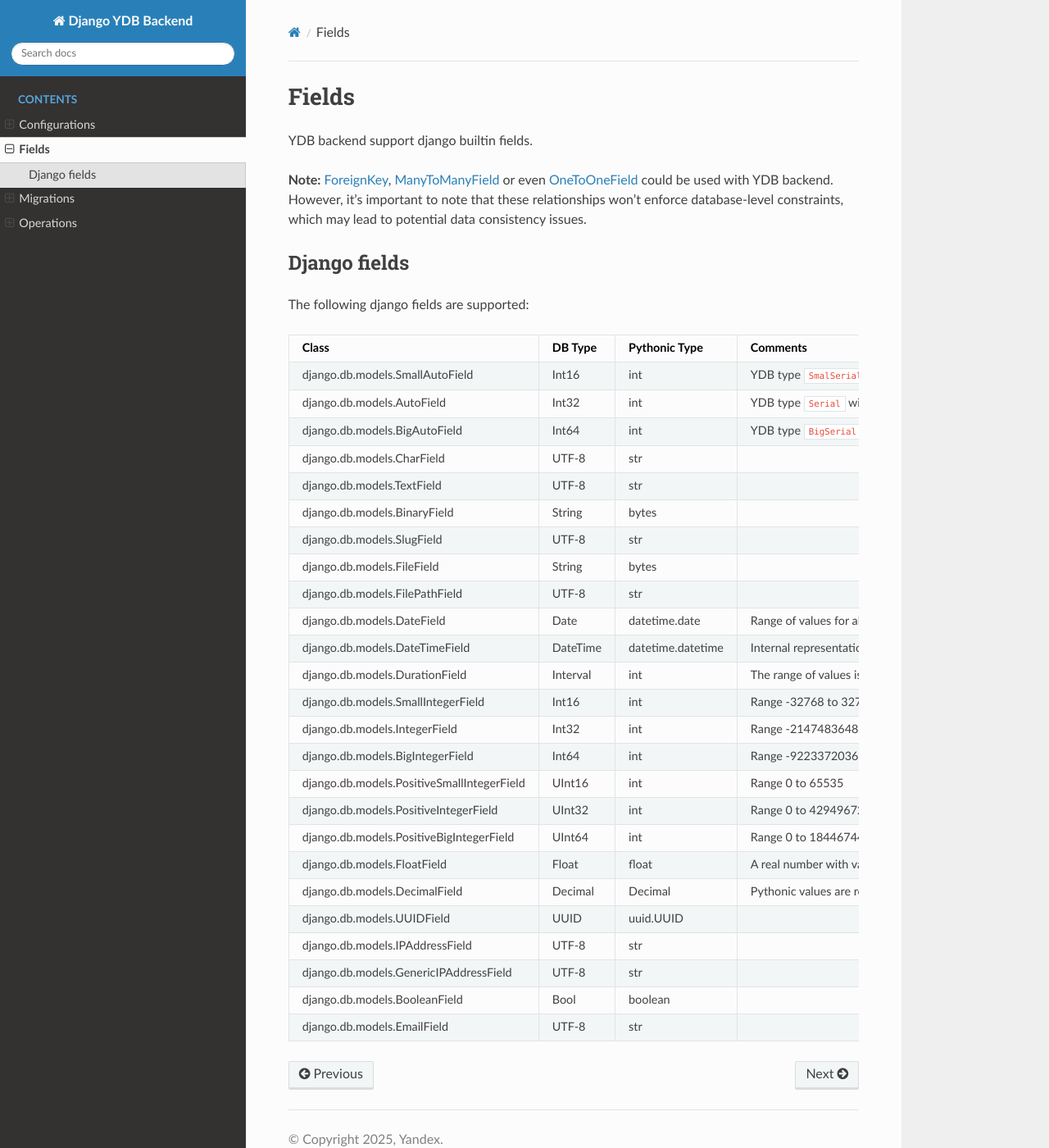
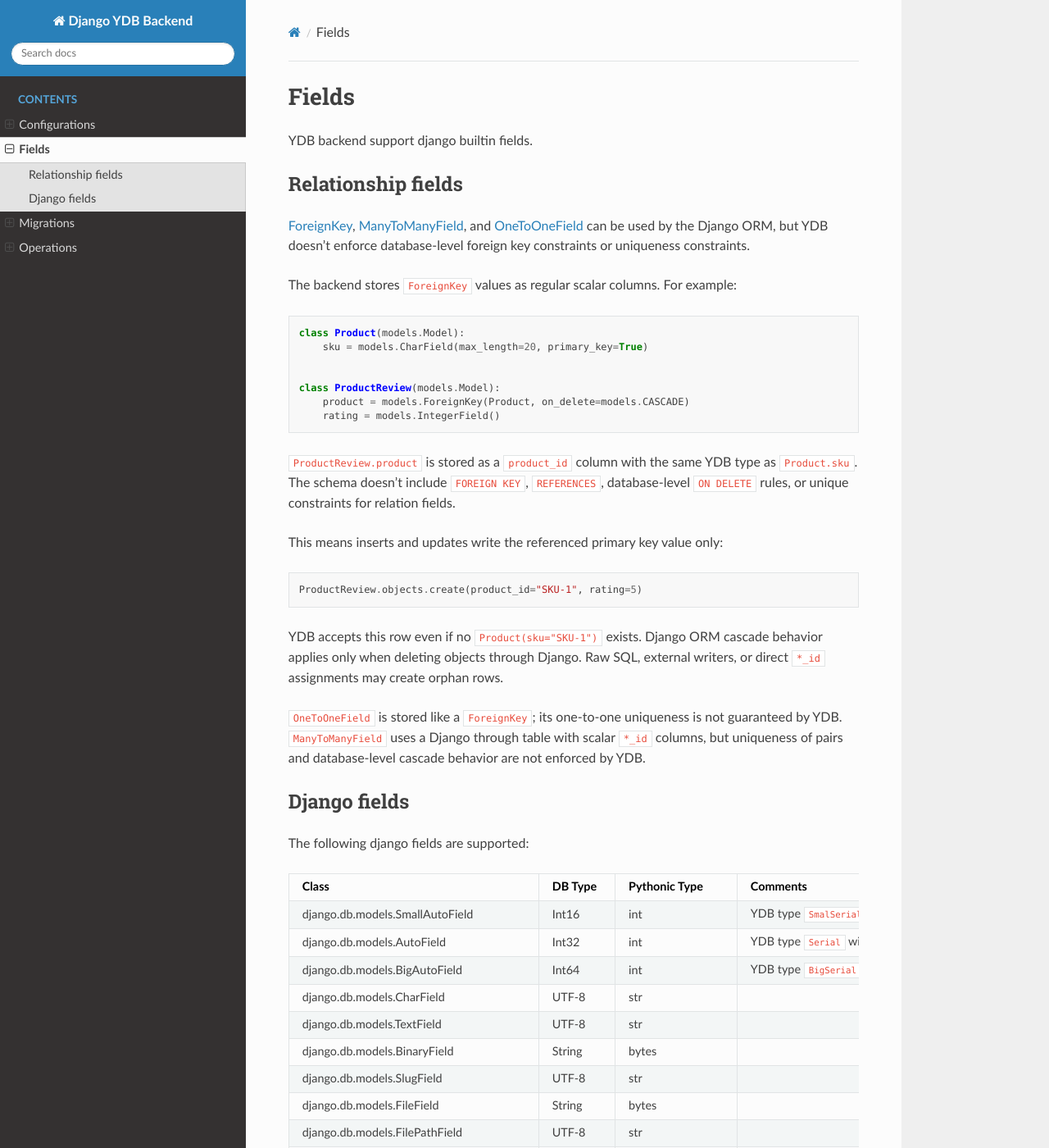
Before and after one commit to ydb-platform/django-ydb-backend, a Sphinx documentation site: the page built from docs/FIELDS.md, in a window 1280 px wide and 1400 px high. Shown: the whole window at 82% size. Built offline with Sphinx 7.4.7 and the Read the Docs theme 3.1.0, drawn with Linux system fonts in a browser that asks for light colours.

Commit message:
Fix relationship field parameter typing

````diff
--- a/docs/FIELDS.md
+++ b/docs/FIELDS.md
@@ -3,9 +3,44 @@
 
 YDB backend support django builtin fields.
 
-**Note:** [ForeignKey](https://docs.djangoproject.com/en/dev/ref/models/fields/#foreignkey), [ManyToManyField](https://docs.djangoproject.com/en/dev/ref/models/fields/#manytomanyfield)
-or even [OneToOneField](https://docs.djangoproject.com/en/dev/ref/models/fields/#onetoonefield) could be used with YDB backend.
-However, it's important to note that these relationships won't enforce database-level constraints, which may lead to potential data consistency issues.
+## Relationship fields
+
+[ForeignKey](https://docs.djangoproject.com/en/dev/ref/models/fields/#foreignkey),
+[ManyToManyField](https://docs.djangoproject.com/en/dev/ref/models/fields/#manytomanyfield),
+and [OneToOneField](https://docs.djangoproject.com/en/dev/ref/models/fields/#onetoonefield)
+can be used by the Django ORM, but YDB doesn't enforce database-level foreign
+key constraints or uniqueness constraints.
+
+The backend stores `ForeignKey` values as regular scalar columns. For example:
+
+```python
+class Product(models.Model):
+    sku = models.CharField(max_length=20, primary_key=True)
+
+
+class ProductReview(models.Model):
+    product = models.ForeignKey(Product, on_delete=models.CASCADE)
+    rating = models.IntegerField()
+```
+
+`ProductReview.product` is stored as a `product_id` column with the same YDB type
+as `Product.sku`. The schema doesn't include `FOREIGN KEY`, `REFERENCES`,
+database-level `ON DELETE` rules, or unique constraints for relation fields.
+
+This means inserts and updates write the referenced primary key value only:
+
+```python
+ProductReview.objects.create(product_id="SKU-1", rating=5)
+```
+
+YDB accepts this row even if no `Product(sku="SKU-1")` exists. Django ORM
+cascade behavior applies only when deleting objects through Django. Raw SQL,
+external writers, or direct `*_id` assignments may create orphan rows.
+
+`OneToOneField` is stored like a `ForeignKey`; its one-to-one uniqueness is not
+guaranteed by YDB. `ManyToManyField` uses a Django through table with scalar
+`*_id` columns, but uniqueness of pairs and database-level cascade behavior are
+not enforced by YDB.
 
 
 Django fields
````
Also changed, not shown: 3 other files.
